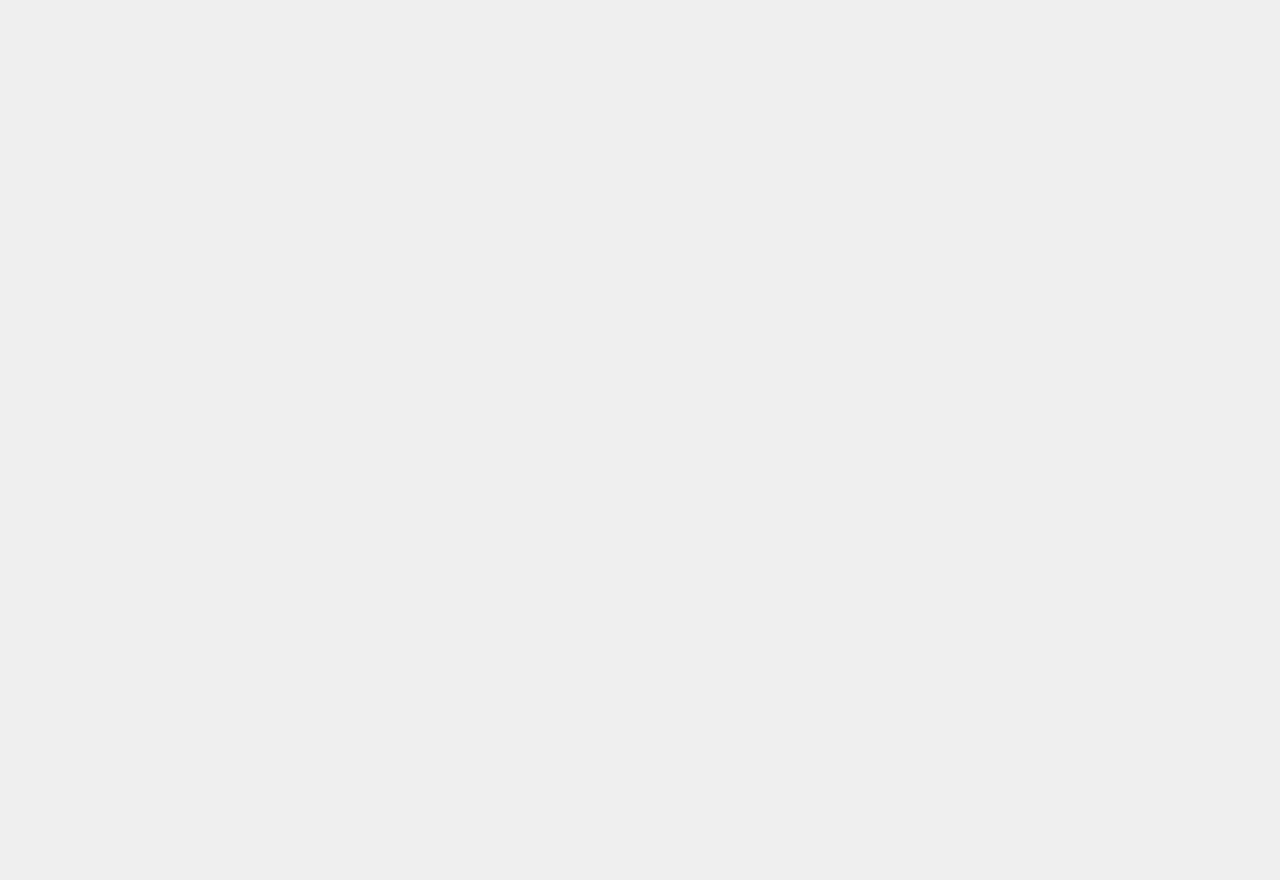
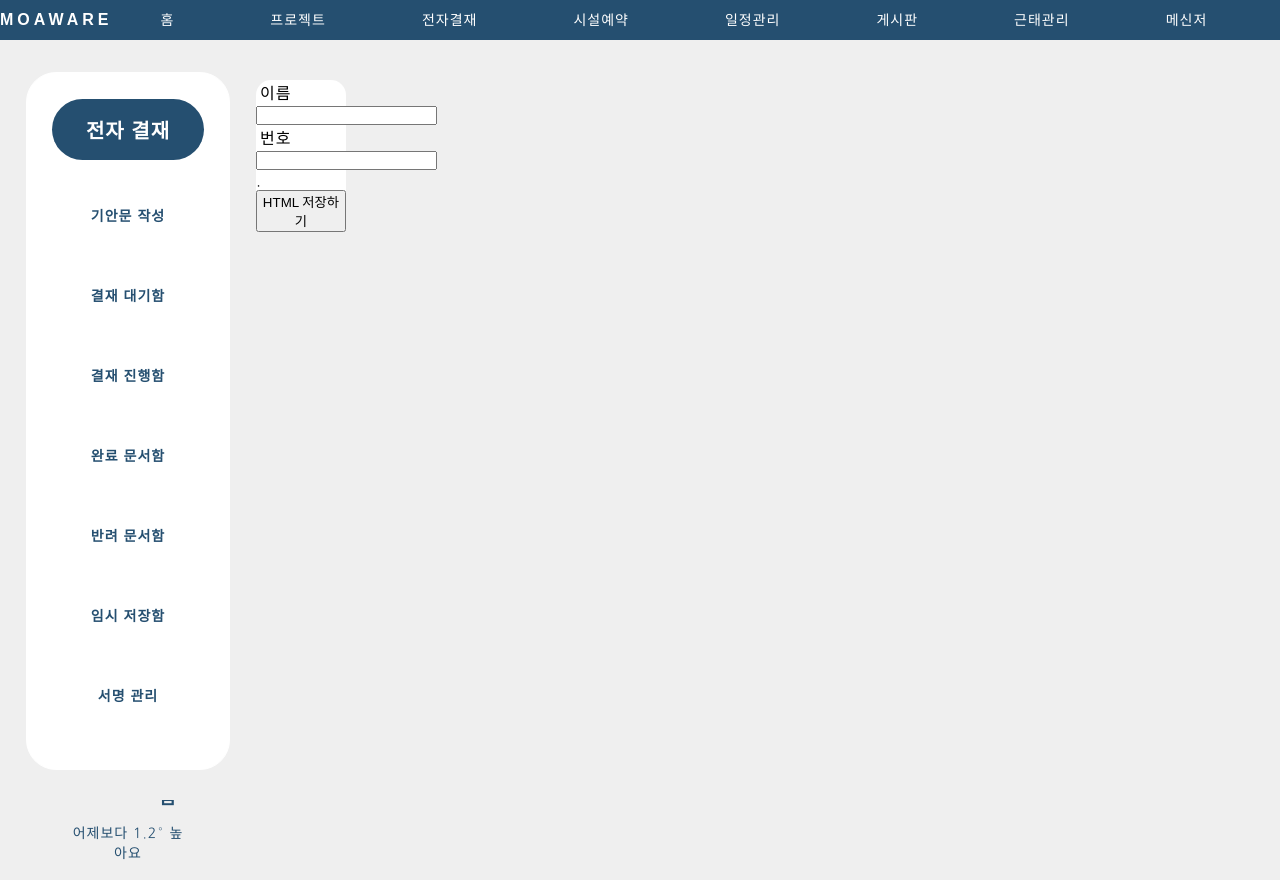
Before and after one commit to MoaWare/MoaWare-front, a React (Create React App) app: page /pay in a window 1280 px wide. Before the commit this address had no page. Before the commit the page ends 800 px from the top, so only its background shows below. Built offline with nearby package versions, Linux system fonts and the light colour scheme; sample sign-in values are in the browser's storage.

Commit message:
2023.05.18 fix 콘솔 에러 수정 및 전자결재 틀 작성완료

```diff
--- a/package.json
+++ b/package.json
@@ -22,7 +22,6 @@
     "redux-devtools-extension": "^2.13.9",
     "redux-logger": "^3.0.6",
     "redux-thunk": "^2.4.2",
-    "styled-component": "^2.8.0",
     "web-vitals": "^2.1.4"
   },
   "scripts": {
--- a/src/App.js
+++ b/src/App.js
@@ -21,6 +21,8 @@ import ProjectLayout from "./layouts/ProjectLayout";
 import Project from "./pages/project/Project";
 import ProjDetail from "./pages/project/ProjDetail";
 import ProjDetailLayout from "./layouts/ProjDetailLayout";
+import PayLayout from "./layouts/PayLayout";
+import Payment from "./pages/payment/Payment";
 
 function App() {
   return (
@@ -48,6 +50,10 @@ function App() {
           {/* 프로젝트 */}
           <Route path="project" element={<ProjectLayout/>}>
             <Route index element={<Project/>}/>
+          </Route>
+          {/* 전자 결재 */}
+          <Route path="pay" element={<PayLayout/>}>
+            <Route index element={<Payment/>}/>
           </Route>
         </Route>
         {/* 로그인  */}
--- a/src/components/common/Header.js
+++ b/src/components/common/Header.js
@@ -33,7 +33,7 @@ const Header = ({ empName, onLogout }) => {
         <ul className={HeaderCSS.menuList}>
           <li><Link to="/">홈</Link></li>
           <li><Link to="/">프로젝트</Link></li>
-          <li><Link to="/">전자결재</Link></li>
+          <li><Link to="/pay">전자결재</Link></li>
           <li><Link to="/">시설예약</Link></li>
           <li><Link to="/">일정관리</Link></li>
           <li><Link to="/">게시판</Link></li>
--- /dev/null
+++ b/src/components/common/PayNavbar.js
@@ -0,0 +1,51 @@
+import { NavLink } from 'react-router-dom';
+import NavbarCSS from './PayNavbar.module.css';
+
+function PayNavbar() {
+  return (
+    <nav className={NavbarCSS.navbar}>
+      <div className={NavbarCSS.wrap}>
+        <div className={NavbarCSS.title}>전자 결재</div>
+        <ul className={NavbarCSS.submenu}>
+          <li>
+            <NavLink to="/pay" activeclassname={NavbarCSS.active} exact="ture">
+                기안문 작성
+            </NavLink>
+          </li>
+          <li>
+            <NavLink to="/pay" activeclassname={NavbarCSS.active}>
+                결재 대기함
+            </NavLink>
+          </li>
+          <li>
+            <NavLink to="/pay" activeclassname={NavbarCSS.active}>
+                결재 진행함
+            </NavLink>
+          </li>
+          <li>
+            <NavLink to="/pay" activeclassname={NavbarCSS.active}>
+                완료 문서함
+            </NavLink>
+          </li>
+          <li>
+            <NavLink to="/pay" activeclassname={NavbarCSS.active}>
+                반려 문서함
+            </NavLink>
+          </li>
+          <li>
+            <NavLink to="/pay" activeclassname={NavbarCSS.active}>
+                임시 저장함
+            </NavLink>
+          </li>
+          <li>
+            <NavLink to="/pay" activeclassname={NavbarCSS.active}>
+                서명 관리
+            </NavLink>
+          </li>
+        </ul>
+      </div>
+    </nav>
+  );
+}
+
+export default PayNavbar;
--- /dev/null
+++ b/src/components/common/PayNavbar.module.css
@@ -0,0 +1,63 @@
+.navbar {
+/* border: 1px solid red;s */
+height: 95vh;
+position: fixed;
+top: 5vh;
+left: 0;
+right: 0;
+width: 20vw;
+background-color: rgba(239, 239, 239, 1);
+}
+
+.submenu {
+/* border: 1px solid blue;s */
+text-align: center;
+list-style: none;
+}
+
+.submenu li {
+margin: 20px 0;
+padding: 20px;
+}
+
+.submenu li:hover {
+background-color: rgba(80, 164, 228, 0.5);
+
+}
+
+.submenu a {
+text-decoration-line: none;
+color: rgba(37, 79, 112, 1);
+font-size: 14px;
+font-weight: 700;
+}
+
+.title {
+background-color: rgba(37, 79, 112, 1);
+color: white;
+text-align: center;
+/* padding: 2vh; */
+border-radius: 40px;
+font-size: 20px;
+font-weight: 700;
+margin: 2vw;
+padding: 2vh;
+}
+
+.wrap {
+/* margin: 30px; */
+border: white 1px solid;
+background-color: white;
+border-radius: 30px;
+margin: 4vh 2vw;
+height: 87vh;
+}
+
+.profile {
+    border-bottom: 2px solid rgba(182, 189, 198, 0.5);
+    margin: 1rem;
+    padding-bottom: 0.5rem;
+    color: rgba(37, 79, 112, 1);
+    font-size: 14px;
+    font-weight: 600;
+}
--- /dev/null
+++ b/src/layouts/PayLayout.js
@@ -0,0 +1,20 @@
+
+import { Outlet } from 'react-router-dom';
+import Header from '../components/common/Header';
+import Navbar from '../components/common/PayNavbar';
+import './Layout.css'
+
+function PayLayout() {
+
+  return (
+    <>
+        <Header />
+        <Navbar />
+        <main>
+          <Outlet/>
+        </main>
+    </>
+  );
+}
+
+export default PayLayout;
--- /dev/null
+++ b/src/pages/payment/Payment.js
@@ -0,0 +1,64 @@
+import { useEffect,useState } from 'react';
+import payCSS from './Payment.module.css';
+
+
+
+
+
+
+function Payment () {
+
+    const [name, setName] = useState('');
+    const [number, setNumber] = useState('');
+    const [htmlString, setHtmlString] = useState('');
+
+    const handleNameChange = (event) => {
+      setName(event.target.value);
+    };
+
+    const handleNumberChange = (event) => {
+      setNumber(event.target.value);
+    };
+
+    const saveHtmlString = () => {
+      const html = `
+        <div>
+          <label class=${payCSS.orgText}>이름</label>
+          <span  class=${payCSS.orgText} >${name}</span>
+          </div>
+          <div>
+          <label>번호</label>
+          <input type="text" value="${number}" />
+        </div>
+      `;
+      setHtmlString(html);
+      // 변환된 HTML 문자열을 서버에 저장하는 로직을 추가해야 합니다.
+    };
+
+    useEffect(
+        ()=>{
+            setName(name);
+            setNumber(number);
+        },[name,number]
+    )
+
+    console.log("htmlString : ", htmlString);
+    return (
+      <div className={payCSS.background}>
+        <div>
+          <label className={payCSS.orgText} >이름</label>
+          <input type="text" value={name} onChange={handleNameChange} className={payCSS.orgText} />
+        </div>
+        <div>
+          <label>번호</label>
+          <input type="text" value={number} onChange={handleNumberChange} />.
+        </div>
+        <button onClick={saveHtmlString}>HTML 저장하기</button>
+        <div dangerouslySetInnerHTML={{ __html: htmlString }}
+        contentEditable={false}/>
+      </div>
+    );
+
+  };
+
+export default Payment
--- /dev/null
+++ b/src/pages/payment/Payment.module.css
@@ -0,0 +1,8 @@
+.background{
+    margin-top : 10vh;
+    margin-left: 20vw;
+    background-color: white;
+    width: 90px;
+    border-radius: 15px;
+
+}
--- a/src/pages/users/Main.js
+++ b/src/pages/users/Main.js
@@ -9,6 +9,7 @@ function Main() {
                     <div className={MainCSS.myWait}>
                         <div className={MainCSS.wait}>결재 대기</div>
                         <table className={MainCSS.waitList}>
+                            <tbody>
                             <tr>
                                 <td>2023.05.01</td>
                                 <td>회계품의서</td>
@@ -37,11 +38,13 @@ function Main() {
                                 <td>0004</td>
                                 <td>홍길동</td>
                             </tr>
+                            </tbody>
                         </table>
                     </div>
                     <div className={MainCSS.myProg}>
                         <div className={MainCSS.prog}>결재 진행</div>
                         <table className={MainCSS.progList}>
+                            <tbody>
                             <tr>
                                 <td>2023.05.01</td>
                                 <td>회계품의서</td>
@@ -70,6 +73,7 @@ function Main() {
                                 <td>0004</td>
                                 <td>홍길동</td>
                             </tr>
+                            </tbody>
                         </table>
                     </div>
                 </div>
@@ -115,6 +119,7 @@ function Main() {
                 <div className={MainCSS.program}>
                     <div className={MainCSS.project}>프로젝트</div>
                     <table className={MainCSS.myPrj}>
+                        <tbody>
                         <tr>
                             <th>업무 번호</th>
                             <th>업무 제목</th>
@@ -153,6 +158,7 @@ function Main() {
                             <td>진행중</td>
                             <td>홍길동 이사</td>
                         </tr>
+                        </tbody>
                     </table>
                 </div>
             </div>
@@ -160,6 +166,7 @@ function Main() {
                 <div className={MainCSS.notification}>
                     <div className={MainCSS.announcement}>공지사항</div>
                     <table>
+                        <tbody>
                         <tr>
                             <th>날짜</th>
                             <th>제목</th>
@@ -185,6 +192,7 @@ function Main() {
                             <td>공부하기 싫다..</td>
                             <td>홍길동</td>
                         </tr>
+                        </tbody>
                     </table>
                 </div>
                 <div className={MainCSS.calendar}>달력</div>
```
Also changed, not shown: src/pages/organization/OrganizationList.js (line endings or trailing spaces), 1 other file (tests, documents, lock files or other folders).
